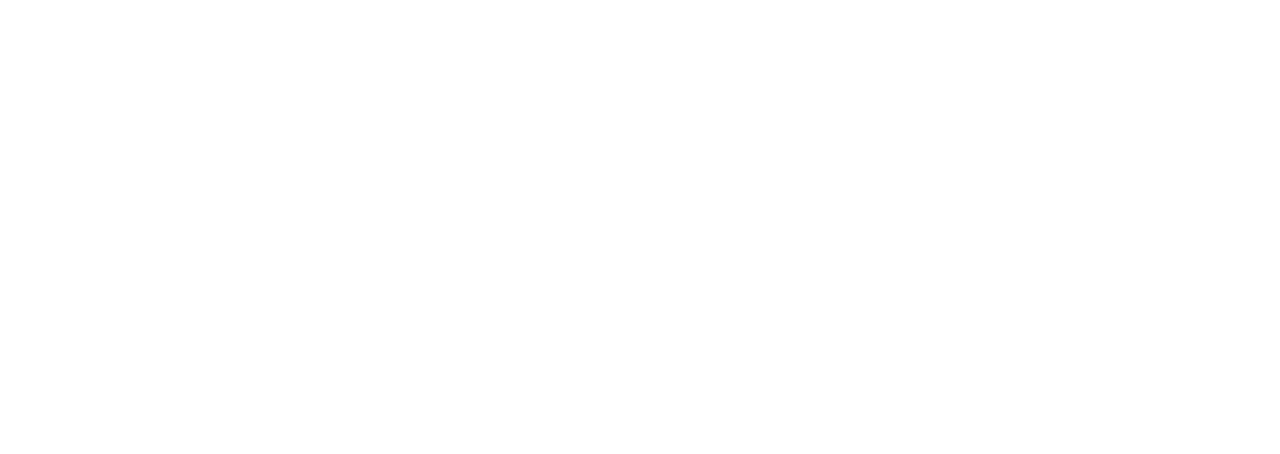
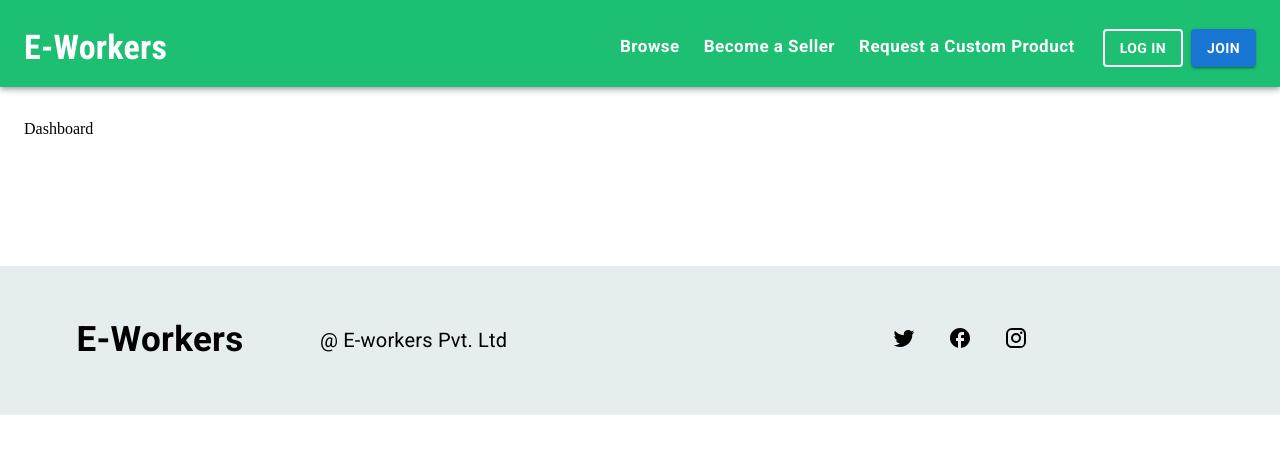
Before and after one commit to bilal42011/Ecommerce-Platform-For-Customized-Products, a React (Create React App) app: page /profile/1/dashboard in a window 1280 px wide. Before the commit this address had no page. Shown: the top 454 px of the page. Built offline with nearby package versions, Linux system fonts and the light colour scheme.

Commit message:
user dashboard

```diff
--- /dev/null
+++ b/src/Pages/Dashboard.js
@@ -0,0 +1,9 @@
+import { Container } from "@mui/system";
+
+export default function Dashboard() {
+  return (
+    <Container maxWidth="xl" sx={{ mt: 15 }}>
+      Dashboard
+    </Container>
+  );
+}
--- a/src/index.js
+++ b/src/index.js
@@ -22,6 +22,7 @@
 import ChatsPage from "./Pages/ChatsPage";
 import BuyerRequestInfo from "./Pages/BuyerRequestInfo";
 import CreateProposal from "./Pages/CreateProposal";
+import Dashboard from "./Pages/Dashboard";
 
 const root = ReactDOM.createRoot(document.getElementById("root"));
 root.render(
@@ -36,6 +37,7 @@
         <Route path="products/:product_id" element={<ProductPage />} />
         <Route path="profile/:userId" element={<Outlet />}>
           <Route index element={<UserProfile />} />
+          <Route path="dashboard" element={<Dashboard />} />
           <Route path="becomeseller" element={<div>Become a Seller</div>} />
           <Route
             path="requestcustomproduct"
```
